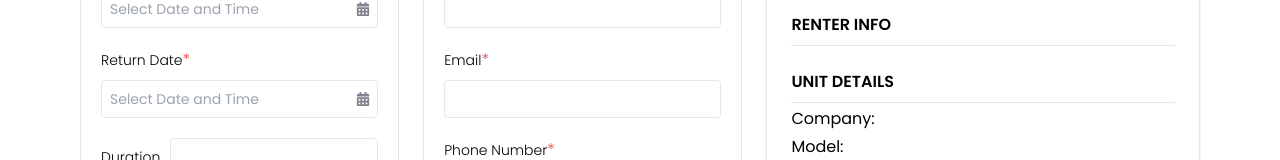
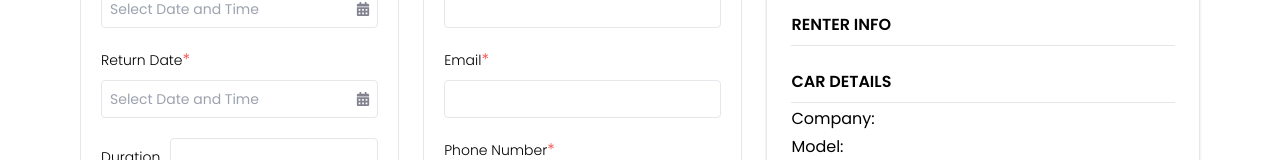
Before and after one commit to developerabdulmamun/nyntax-task, a Next.js app: page / in a window 1280 px wide. Shown: the part 323-483 px from the top of the page. Built offline with nearby package versions, Linux system fonts and the light colour scheme; no server answers.

Commit message:
Update invoice

```diff
--- a/components/Invoice.jsx
+++ b/components/Invoice.jsx
@@ -38,7 +38,7 @@ const Invoice = ({
         </div>
 
         <div className="mb-6">
-          <h3 className="font-semibold border-b pb-2">UNIT DETAILS</h3>
+          <h3 className="font-semibold border-b pb-2">CAR DETAILS</h3>
           <p className="mt-1">Company: {selectedVehicle?.make}</p>
           <p className="mt-1">Model: {selectedVehicle?.model}</p>
           <p className="mt-1">Year: {selectedVehicle?.year}</p>
```
